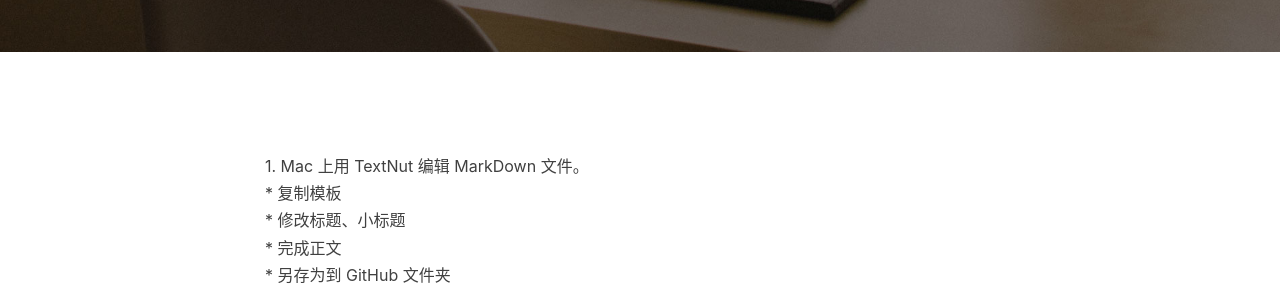
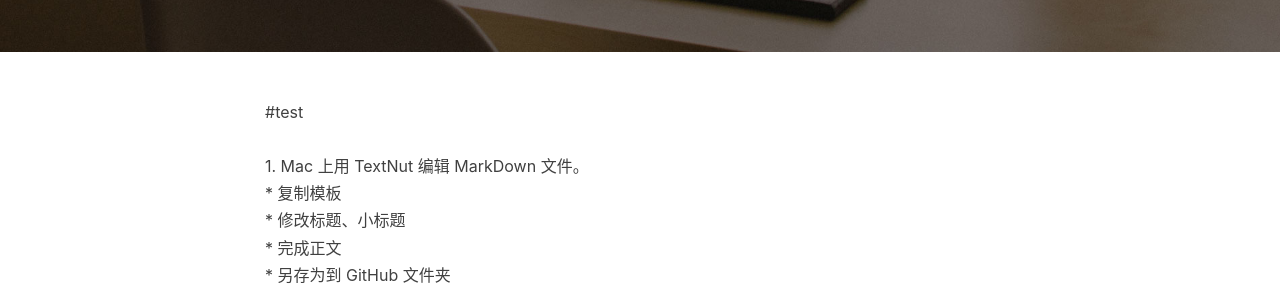
Before and after one commit to joc2422/jttt.github.io, a Jekyll site: the page built from _posts/2017-01-22-04.markdown, in a window 1280 px wide. Shown: the part 471-763 px from the top of the page. Built offline with Jekyll 4.4.1, drawn with Linux system fonts in a browser that asks for light colours; nearby versions of some CDN libraries; comment, search, counter and statistics services are not loaded.

Commit message:
语法测试

```diff
--- a/_posts/2017-01-22-04.markdown
+++ b/_posts/2017-01-22-04.markdown
@@ -13,7 +13,7 @@ tags:
 ---
 
 <div>
-<br>
+<br>#test
 <br>
 <br>1. Mac 上用 TextNut 编辑 MarkDown 文件。
 <br>* 复制模板
```
